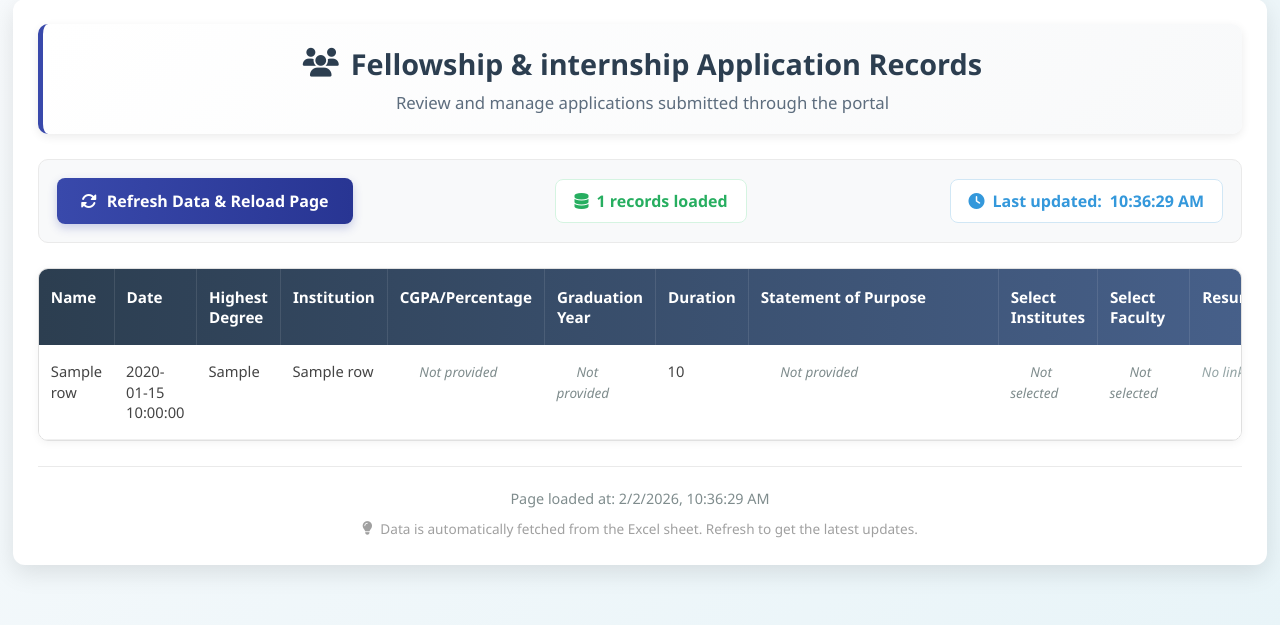
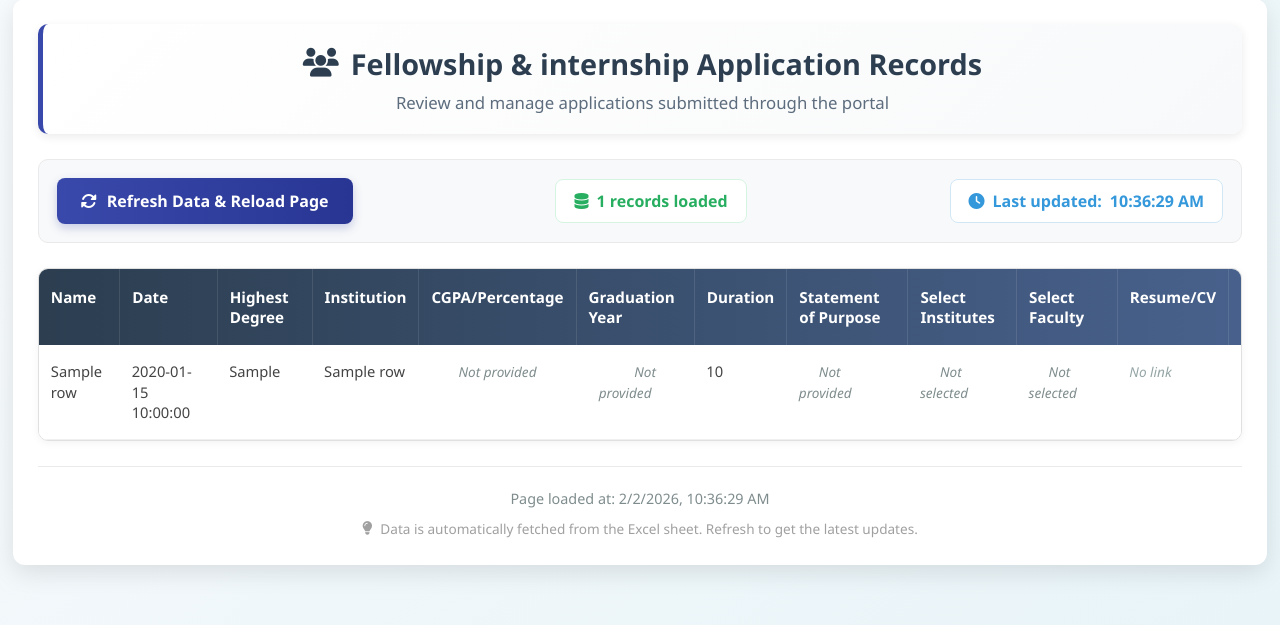
Before and after one commit to gopal-developer/Dashboard, a Flask app: template templates/index.html in a window 1280 px wide. Shown: the part 141-766 px from the top of the page. Run offline with Flask 3, Linux system fonts and the light colour scheme; the template is opened without the code that fills it: most values are stand-ins (such as "Sample title", 1, 10 or a date in 2020).

Commit message:
Reduce Statement of Purpose cell width to match other columns

```diff
--- a/static/style.css
+++ b/static/style.css
@@ -160,11 +160,24 @@ table td {
     text-overflow: ellipsis;
 }
 
+/* Reduce width for CGPA/Percentage and Graduation Year columns */
+table td:nth-child(5),
+table td:nth-child(6) {
+    max-width: 90px;
+    padding: 16px 6px;
+    text-align: center;
+}
+
 /* Special cell formatting */
 .sop-cell {
-    max-width: 300px;
-    min-width: 250px;
+    max-width: 200px;
     word-wrap: break-word;
+}
+
+/* Match width for Select Institutes column */
+table td:nth-child(9) {
+    max-width: 250px;
+   /* min-width: 200px; */
 }
 
 .link-btn {
```
